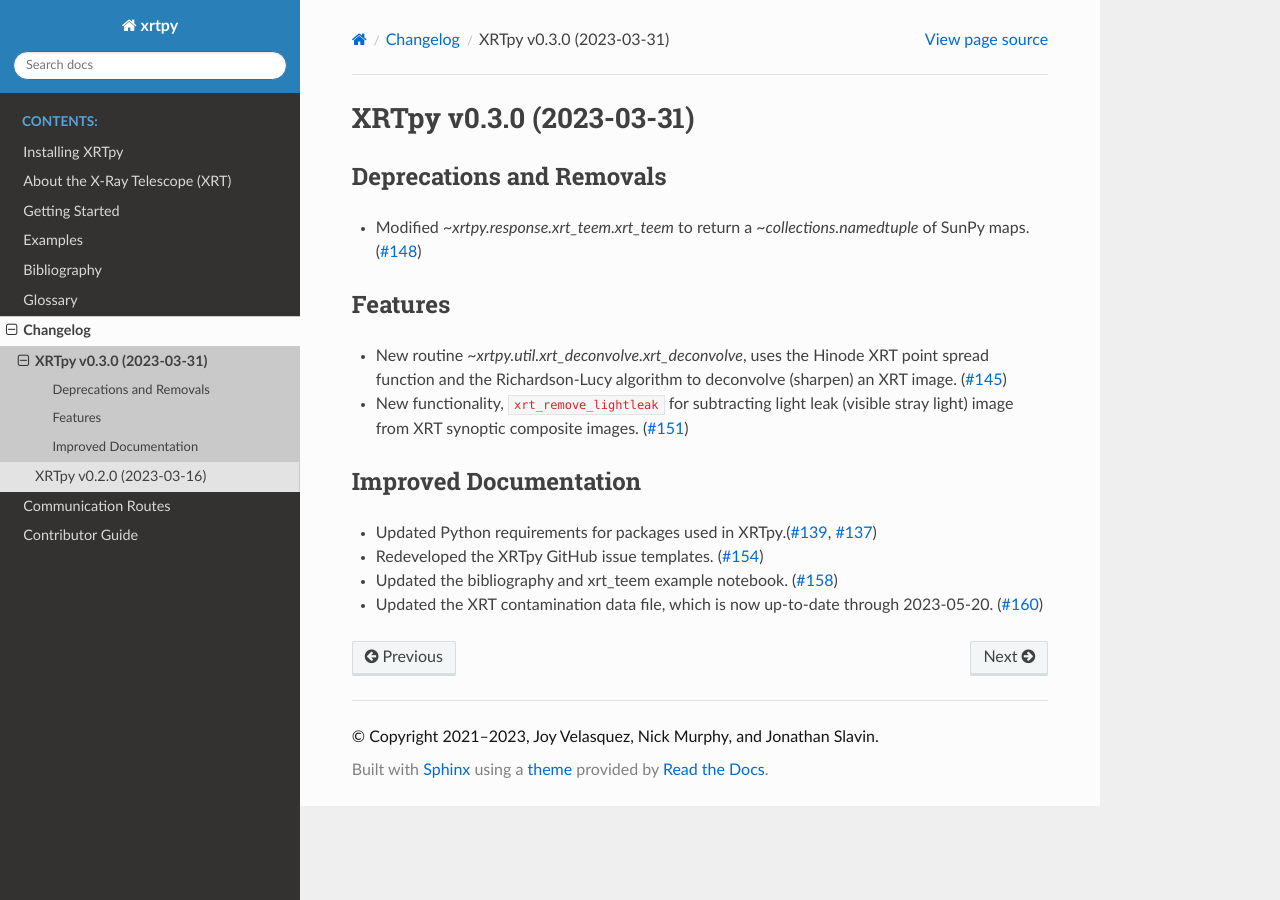
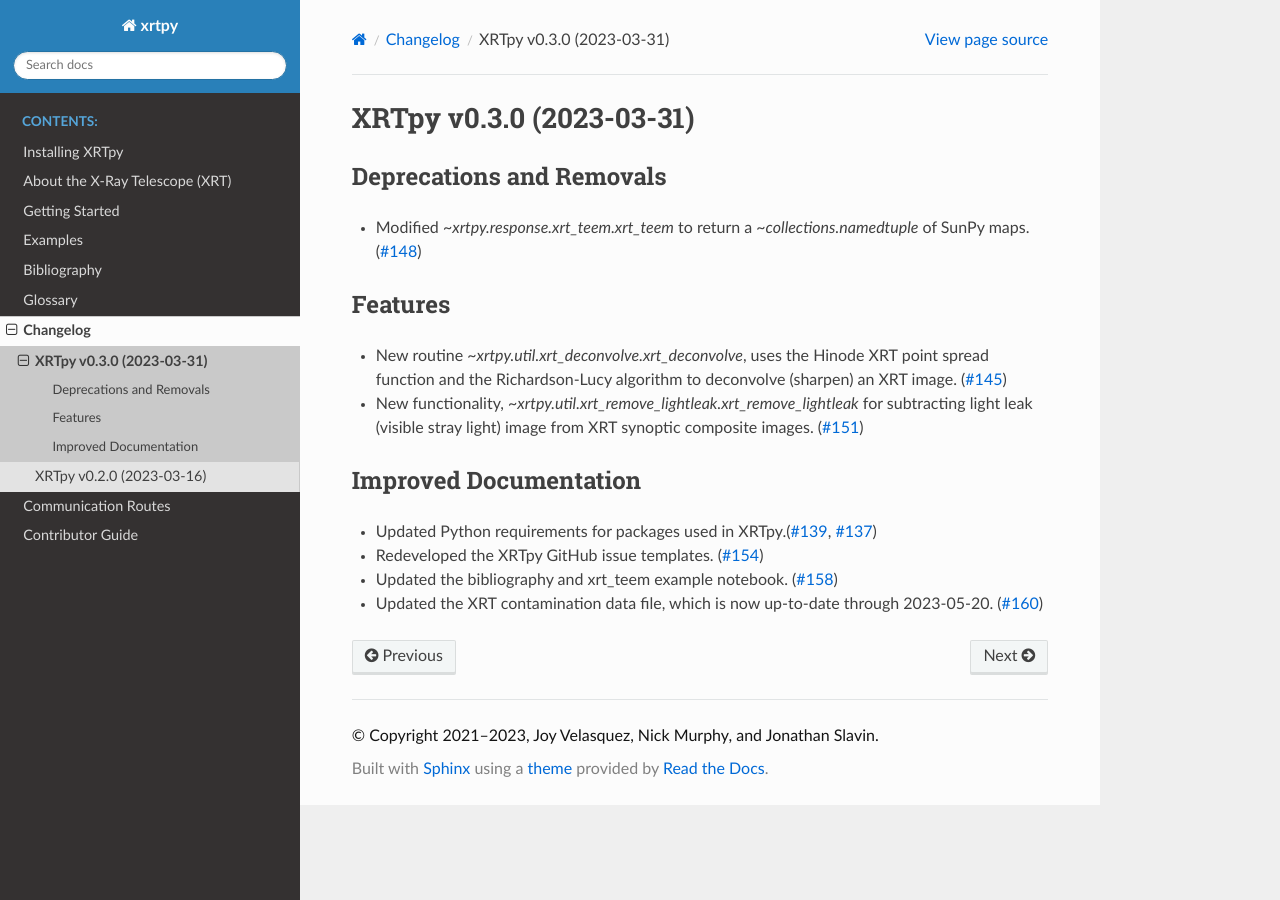
Before and after one commit to HinodeXRT/xrtpy, a Sphinx documentation site: the page built from docs/changelog/0.3.0.rst, in a window 1280 px wide. Built offline with Sphinx 7.4.7 and the Read the Docs theme 2.0.0, drawn with Linux system fonts in a browser that asks for light colours; pages that are not in the unit, such as notebooks, are missing from menus.

Commit message:
Update docs/changelog/0.3.0.rst
Co-authored-by: Nick Murphy <namurphy@cfa.harvard.edu>

```diff
--- a/docs/changelog/0.3.0.rst
+++ b/docs/changelog/0.3.0.rst
@@ -10,7 +10,7 @@ Features
 --------
 
 - New routine `~xrtpy.util.xrt_deconvolve.xrt_deconvolve`, uses the Hinode XRT point spread function and the Richardson-Lucy algorithm to deconvolve (sharpen) an XRT image. (:pr:`145`)
-- New functionality, ``xrt_remove_lightleak`` for subtracting light leak (visible stray light) image from XRT synoptic composite images. (:pr:`151`)
+- New functionality, `~xrtpy.util.xrt_remove_lightleak.xrt_remove_lightleak` for subtracting light leak (visible stray light) image from XRT synoptic composite images. (:pr:`151`)
 
 Improved Documentation
 ----------------------
```
